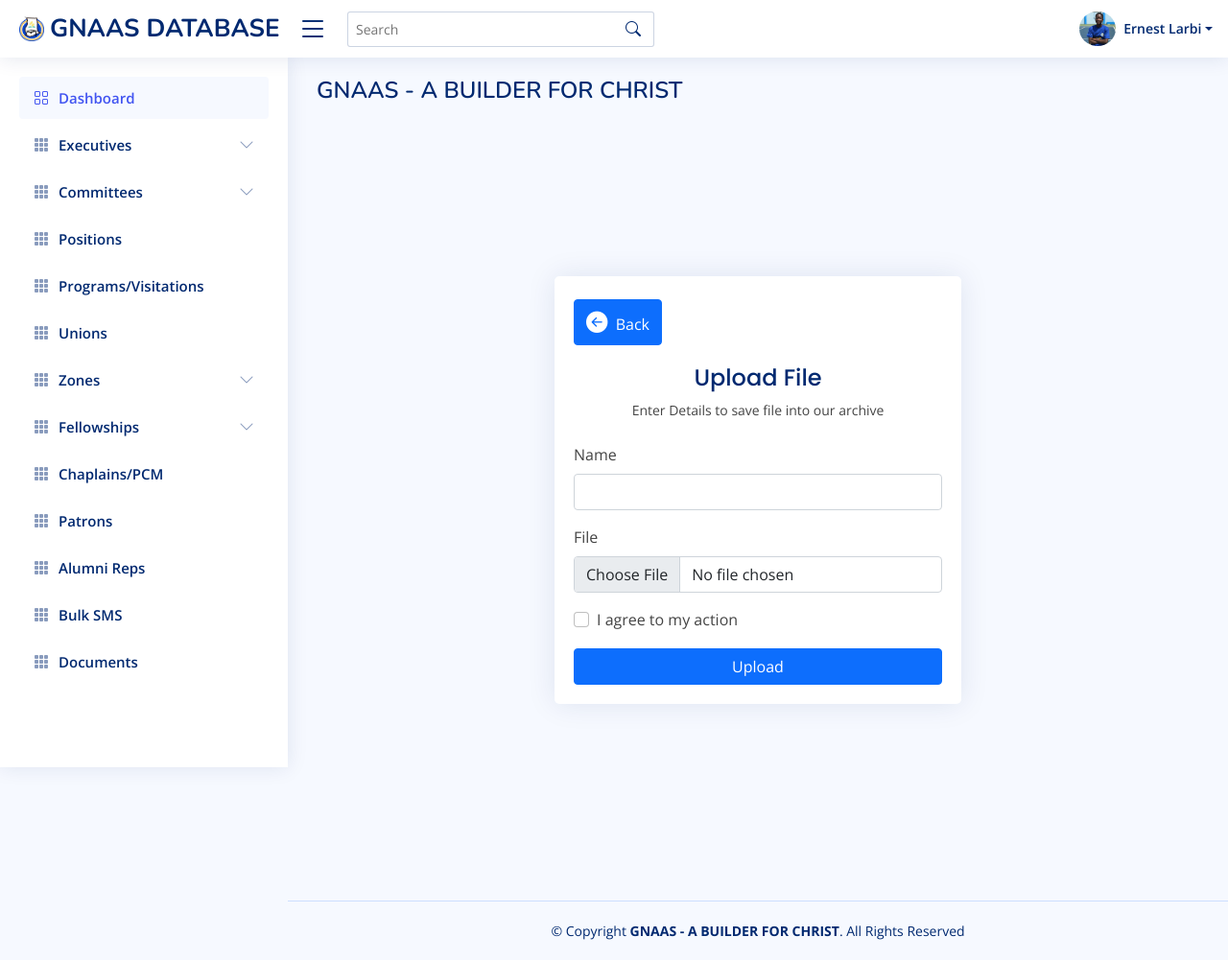
After one commit to elokai-Codelabs/ENHANCED-GNAAS-DATABASE, a Django app: page /add-document/ in a window 1280 px wide. The commit adds this page. Shown: the whole page at 96% size. Run offline with Django 4.2, Linux system fonts and the light colour scheme; some libraries are stand-ins or nearby versions.

Commit message:
I have completed the file upload and read feature

```diff
--- a/app/models.py
+++ b/app/models.py
@@ -308,7 +308,7 @@ class Document(models.Model):
           ('2023',2023),
 
     )
-    file_name = models.CharField(max_length=255)
+    name = models.CharField(max_length=255)
     academic_year =models.CharField(max_length=255, choices=ACADEMIC_YEAR)
     file = models.FileField(upload_to='documents/')
     def __str__(self):
--- /dev/null
+++ b/app/templates/app/add_document.html
@@ -0,0 +1,106 @@
+{% extends 'app/base.html' %} {% load static %}
+<!--  -->
+{% block content %}
+
+<main>
+  <div class="container">
+    <section
+      class="section register min-vh-100 d-flex flex-column align-items-center justify-content-center py-4"
+    >
+      <div class="container">
+        <div class="row justify-content-center">
+          <div
+            class="col-lg-6 col-md-6 d-flex flex-column align-items-center justify-content-center"
+          >
+            <!-- End Logo -->
+
+            <div class="card mb-3">
+              <div class="card-body">
+                <div class="pt-4 pb-2">
+                  <a href="" class="btn btn-primary">
+                    <i
+                      class="bi bi-arrow-left-circle-fill"
+                      style="font-size: 1.4rem"
+                    ></i
+                    >&nbsp; Back
+                  </a>
+
+                  <h5 class="card-title text-center pb-0 fs-4">Upload File</h5>
+                  <p class="text-center small">
+                    Enter Details to save file into our archive
+                  </p>
+                </div>
+
+                <form
+                  class="row g-3 needs-validation"
+                  novalidate
+                  action=""
+                  method="post"
+                  enctype="multipart/form-data"
+                >
+                  {% csrf_token %}
+                  <!--  -->
+
+                  <div class="col-12">
+                    <label for="yourName" class="form-label">Name </label>
+                    <input
+                      type="text"
+                      name="name"
+                      class="form-control"
+                      id="name"
+                      required
+                    />
+                    <div class="invalid-feedback">
+                      Please, enter the name of the file
+                    </div>
+                  </div>
+
+                  <div class="col-12">
+                    <label for="yourName" class="form-label">File</label>
+                    <input
+                      type="file"
+                      name="file"
+                      class="form-control"
+                      id="file"
+                      required
+                    />
+                    <div class="invalid-feedback">Please, choose the file</div>
+                  </div>
+
+                  <!--  -->
+
+                  <div class="col-12">
+                    <div class="form-check">
+                      <input
+                        class="form-check-input"
+                        name="terms"
+                        type="checkbox"
+                        value=""
+                        id="acceptTerms"
+                        required
+                      />
+                      <label class="form-check-label" for="acceptTerms"
+                        >I agree to my action
+                      </label>
+                      <div class="invalid-feedback">
+                        You must agree before submitting.
+                      </div>
+                    </div>
+                  </div>
+                  <div class="col-12">
+                    <button class="btn btn-primary w-100" type="submit">
+                      Upload
+                    </button>
+                  </div>
+                </form>
+              </div>
+            </div>
+          </div>
+        </div>
+      </div>
+    </section>
+  </div>
+</main>
+
+{% endblock %}
+<!-- End #main -->
--- a/app/templates/app/base.html
+++ b/app/templates/app/base.html
@@ -9,6 +9,14 @@
     <meta content="" name="description" />
     <meta content="" name="keywords" />
 
+    <!-- font -awesome cdn -->
+    <link
+      rel="stylesheet"
+      href="https://cdnjs.cloudflare.com/ajax/libs/font-awesome/6.3.0/css/all.min.css"
+      integrity="sha512-SzlrxWUlpfuzQ+pcUCosxcglQRNAq/DZjVsC0lE40xsADsfeQoEypE+enwcOiGjk/bSuGGKHEyjSoQ1zVisanQ=="
+      crossorigin="anonymous"
+      referrerpolicy="no-referrer"
+    />
     <!-- Favicons -->
     <link href="{% static 'assets/img/gnaas.jfif' %}" rel="icon" />
 
--- a/app/views.py
+++ b/app/views.py
@@ -768,13 +768,15 @@ def sms_to_fellowships(request):
 
 def show_documents(request):
     documents = Document.objects.all()
-    return render(request, 'app/show_document.html', {'documents': documents})
+    context = {'documents': documents}
+    return render(request, 'app/show_document.html', context)
 
 
 def add_document(request):
     if request.method == 'POST':
         name = request.POST['name']
         file = request.FILES['file']
+        # it means check the document table(model), file_name = name in the html as well as file
         document = Document(name=name, file=file)
         document.save()
         return redirect('documents')
```
Also changed, not shown: app/templates/app/show_document.html (added, +34 -0 lines), app/migrations/0044_rename_file_name_document_name.py (added), 3 other files.
